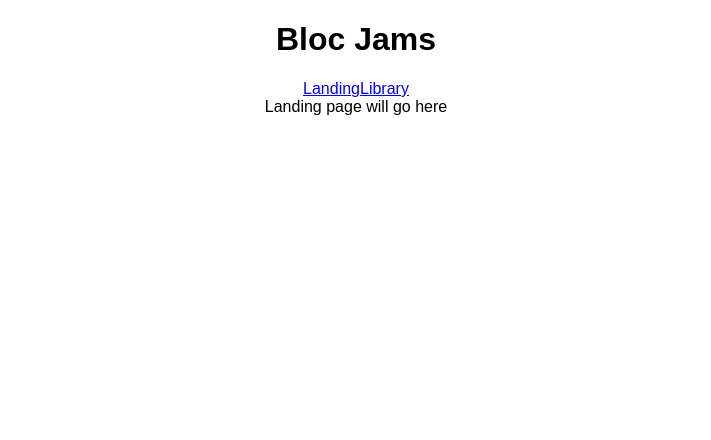
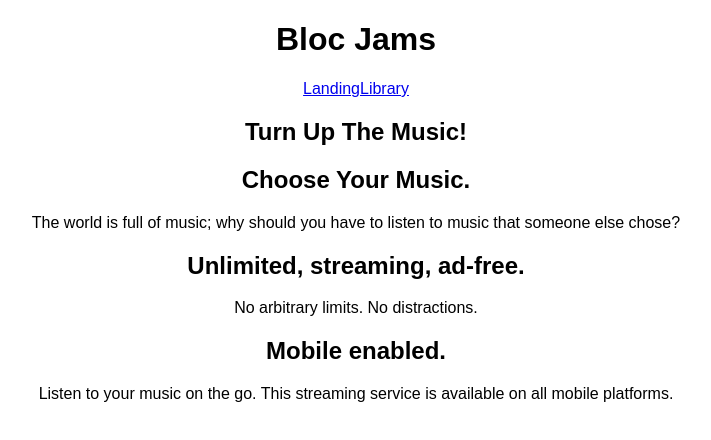
Before and after one commit to ConSou/bloc-jams-react, a React (Create React App) app: page / in a window 1280 px wide. Shown: the top 440 px of the page, without its empty margins (284-995 px from the left). Built offline with nearby package versions, Linux system fonts and the light colour scheme.

Commit message:
checkpoint-4 commit

```diff
--- a/src/components/Landing.js
+++ b/src/components/Landing.js
@@ -2,7 +2,28 @@
 
 const Landing = () => (
   <section className="Landing">
-    Landing page will go here
+
+      <h1 className="hero-title">Turn Up The Music!</h1>
+
+    <section className="selling-points">
+
+      <div className="point">
+        <h2 className="point-title">Choose Your Music.</h2>
+        <p className="point-description">The world is full of music; why should you have to listen to music that someone else chose?</p>
+      </div>
+
+      <div className="point">
+        <h2 className="point-title">Unlimited, streaming, ad-free.</h2>
+        <p className="point-description">No arbitrary limits. No distractions.</p>
+      </div>
+
+      <div className="point">
+        <h2 className="point-title">Mobile enabled.</h2>
+        <p className="point-description">Listen to your music on the go. This streaming service is available on all mobile platforms.</p>
+      </div>
+
+    </section>
+
   </section>
 );
 
```
